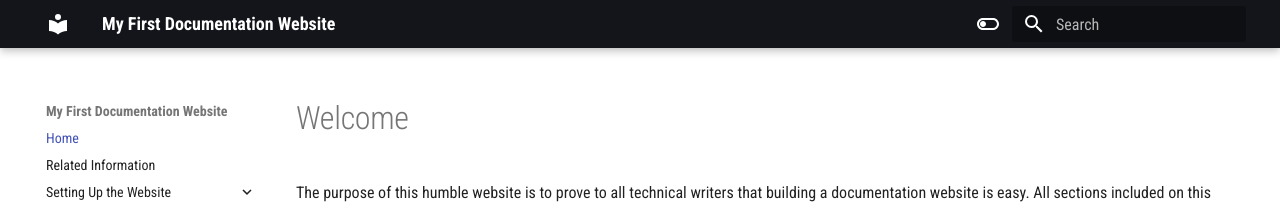
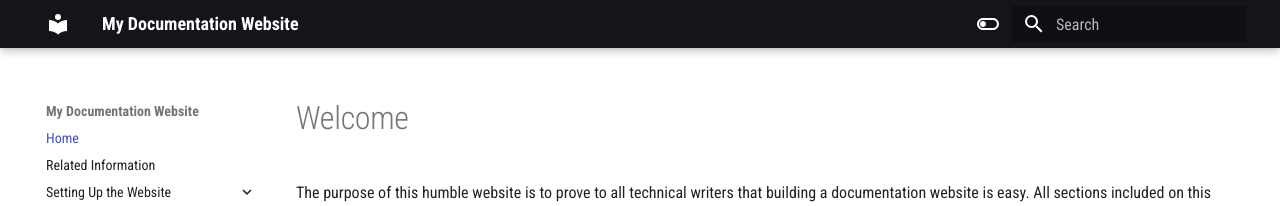
Before and after one commit to florianmilc/rtd-mkdocs, an MkDocs documentation site: the page built from docs/index.md, in a window 1280 px wide. Shown: the top 206 px of the page. Built offline with MkDocs 1.6.1 and Material for MkDocs 9.7.7, drawn with Linux system fonts in a browser that asks for light colours.

Commit message:
minor updates

```diff
--- a/mkdocs.yml
+++ b/mkdocs.yml
@@ -1,6 +1,6 @@
 copyright: Copyright &copy; 2022 Florian Milc
 
-site_name: My First Documentation Website
+site_name: My Documentation Website
 theme:
   name: material
   font:
```
